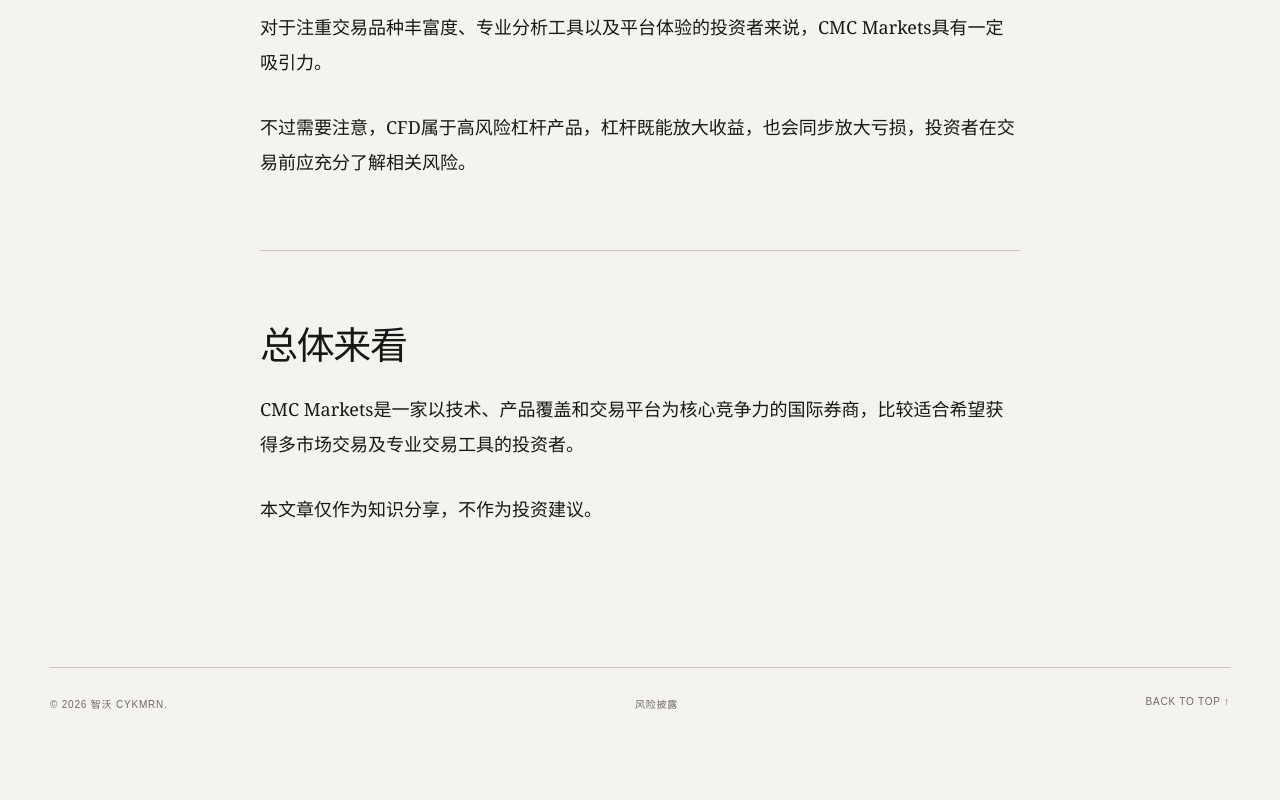
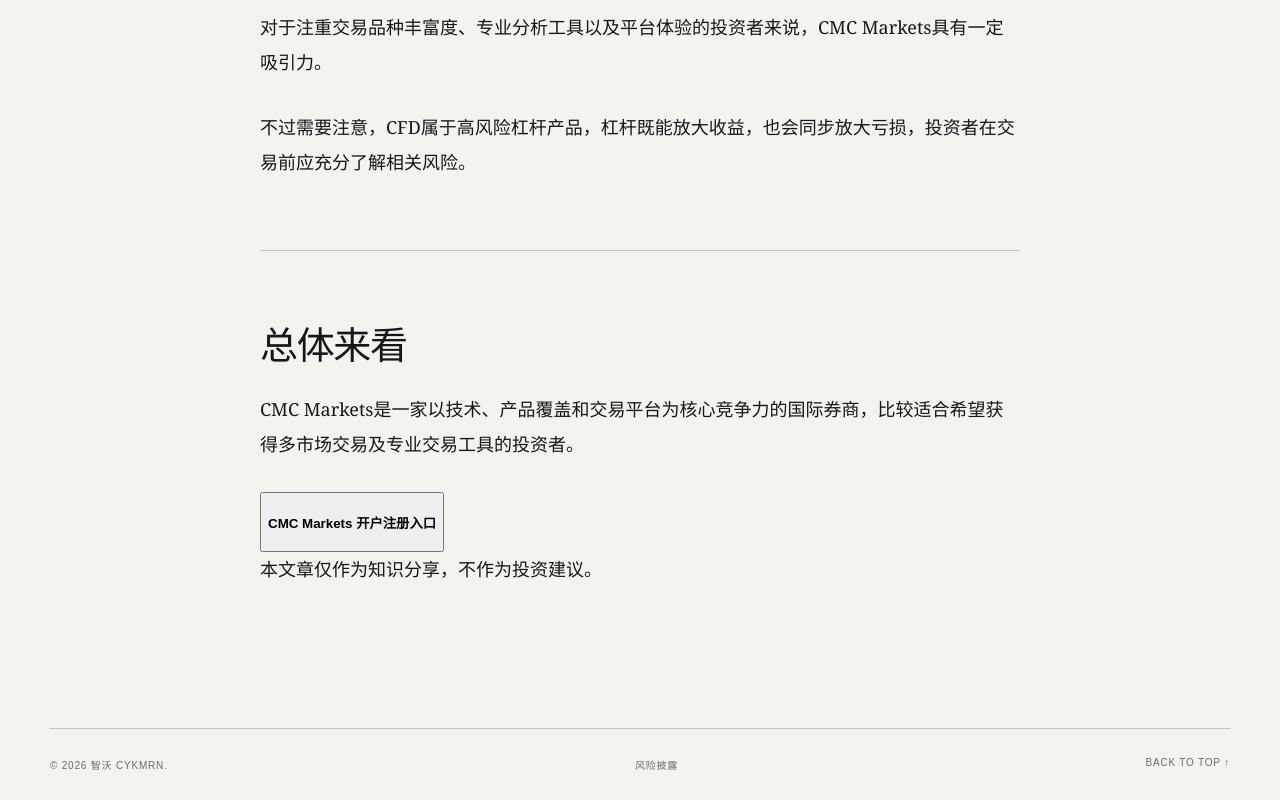
Before and after one commit to htfxalex-cpu/blog, a plain HTML site: page CMC.html in a window 1280 px wide. Shown: the part 1533-2333 px from the top of the page. Before the commit the page ends 2272 px from the top, so only its background shows below. Drawn offline with Linux system fonts and the light colour scheme.

Commit message:
Add files via upload

```diff
--- a/CMC.html
+++ b/CMC.html
@@ -61,6 +61,9 @@
 
 <h2>总体来看</h2>
 <p>CMC Markets是一家以技术、产品覆盖和交易平台为核心竞争力的国际券商，比较适合希望获得多市场交易及专业交易工具的投资者。</p>
+
+<button type="submit"><a href="https://client-portal.cmcmarkets.com/?Referral=6073&GroupId=327"><span><h4>CMC Markets 开户注册入口<h4></button>
+
 <p>本文章仅作为知识分享，不作为投资建议。</p>
 
 
```
